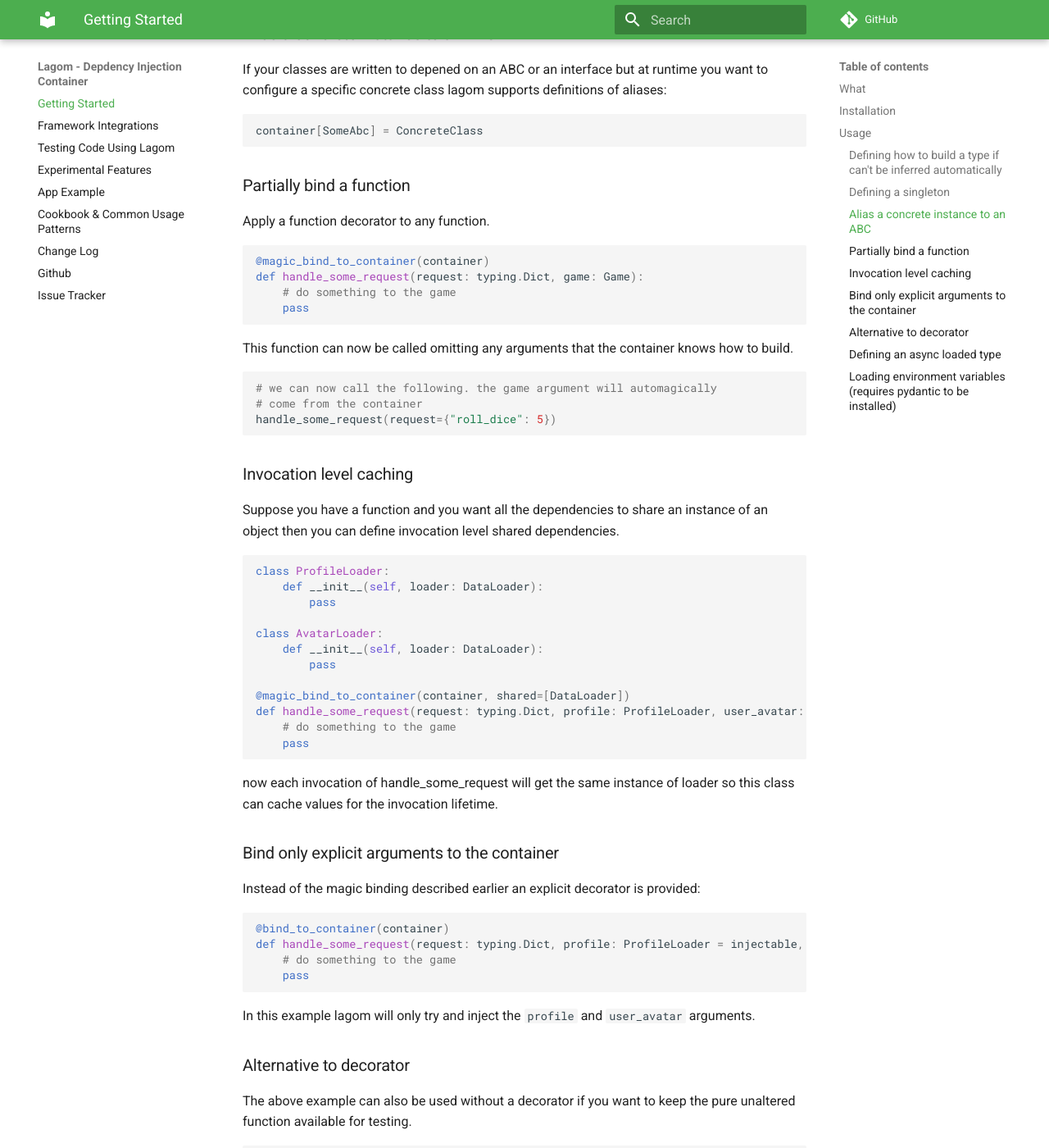
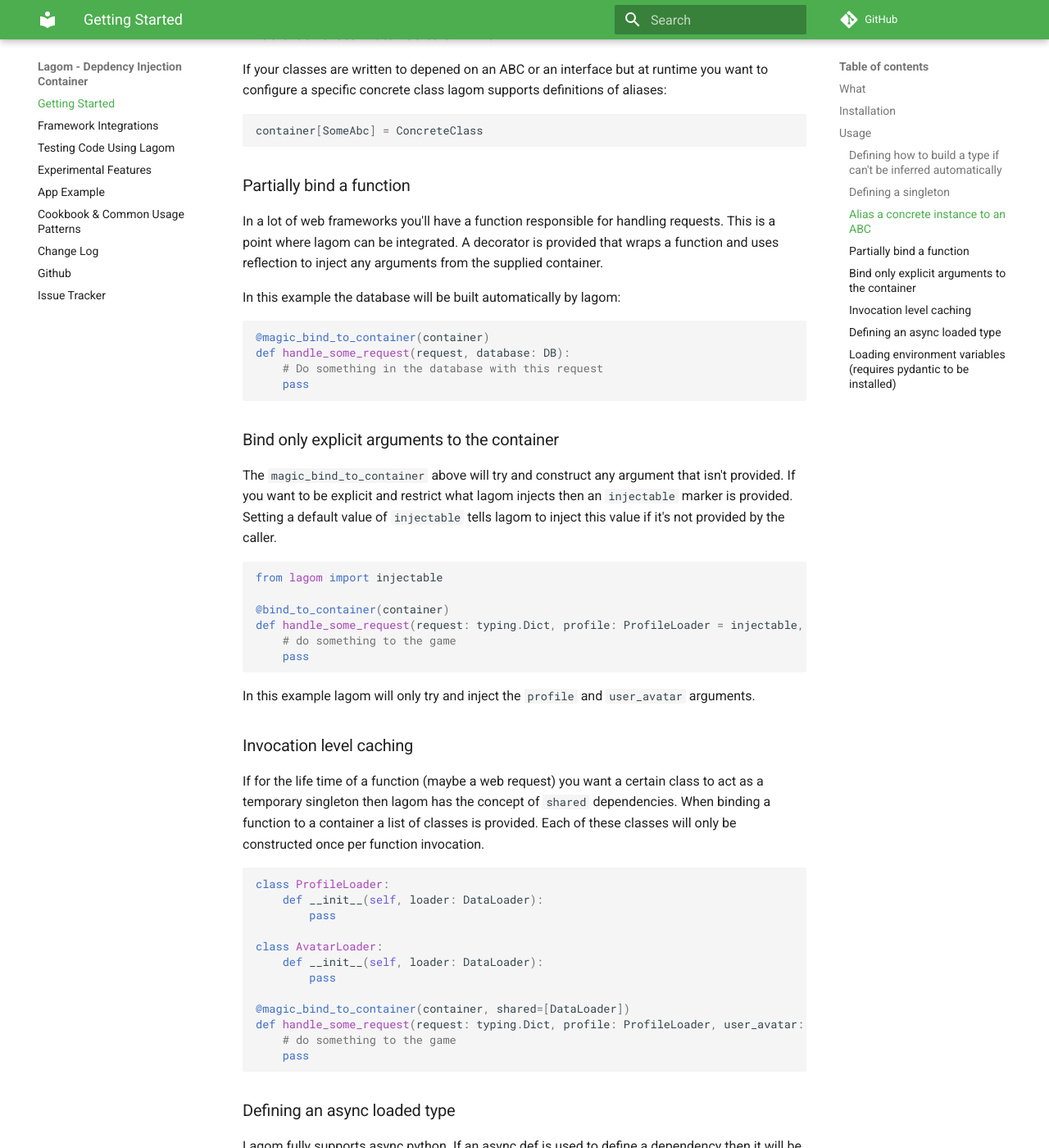
Before and after one commit to meadsteve/lagom, an MkDocs documentation site: the page built from docs/index.md, in a window 1280 px wide and 1400 px high, scrolled down 1785 px. Shown: the whole window at 82% size. Built offline with MkDocs 1.6.1 and Material for MkDocs 9.7.7, drawn with Linux system fonts in a browser that asks for light colours; comment, search, counter and statistics services are not loaded; some of the changed text lies outside the part shown.

Commit message:
more docs

````diff
--- a/docs/index.md
+++ b/docs/index.md
@@ -85,27 +85,39 @@
 ```
 
 ### Partially bind a function
-Apply a function decorator to any function.
+In a lot of web frameworks you'll have a function responsible for handling requests.
+This is a point where lagom can be integrated. A decorator is provided that wraps
+a function and uses reflection to inject any arguments from the supplied container.
+
+In this example the database will be built automatically by lagom:
+
 ```python
 @magic_bind_to_container(container)
-def handle_some_request(request: typing.Dict, game: Game):
+def handle_some_request(request, database: DB):
+    # Do something in the database with this request
+    pass
+```
+
+### Bind only explicit arguments to the container
+The `magic_bind_to_container` above will try and construct any argument that isn't provided. If you
+want to be explicit and restrict what lagom injects then an `injectable` marker is provided. Setting
+a default value of `injectable` tells lagom to inject this value if it's not provided by the caller.
+
+```python
+from lagom import injectable
+
+@bind_to_container(container)
+def handle_some_request(request: typing.Dict, profile: ProfileLoader = injectable, user_avatar: AvatarLoader = injectable):
     # do something to the game
     pass
 ```
-
-This function can now be called omitting any arguments
-that the container knows how to build.
-```python
-# we can now call the following. the game argument will automagically
-# come from the container
-handle_some_request(request={"roll_dice": 5})
-```
+In this example lagom will only try and inject the `profile` and `user_avatar` arguments.
 
 
 ### Invocation level caching
-Suppose you have a function and you want all the dependencies
-to share an instance of an object then you can define invocation
-level shared dependencies.
+If for the life time of a function (maybe a web request) you want a certain class to act as a temporary singleton then
+lagom has the concept of `shared` dependencies. When binding a function to a container a list of classes is provided.
+Each of these classes will only be constructed once per function invocation.
 
 ```python
 
@@ -123,37 +135,8 @@
     pass
 ```
 
-now each invocation of handle_some_request will get the same instance
-of loader so this class can cache values for the invocation lifetime.
-
-
-### Bind only explicit arguments to the container
-Instead of the magic binding described earlier an explicit decorator is
-provided:
-```python
-@bind_to_container(container)
-def handle_some_request(request: typing.Dict, profile: ProfileLoader = injectable, user_avatar: AvatarLoader = injectable):
-    # do something to the game
-    pass
-```
-In this example lagom will only try and inject the `profile` and `user_avatar` arguments.
-
-### Alternative to decorator
-The above example can also be used without a decorator if you want
-to keep the pure unaltered function available for testing.
-
-```python
-def handle_some_request(request: typing.Dict, game: Game):
-    pass
-
-# This new function can be bound to a route or used wherever
-# need
-func_with_injection = container.magic_partial(handle_some_request)
-```
-
-
 ### Defining an async loaded type
-Lagom supports async python. If an async def is used to define a dependency then it
+Lagom fully supports async python. If an async def is used to define a dependency then it
 will be available as `Awaitable[TheDependency]`
 
 ```python
````
